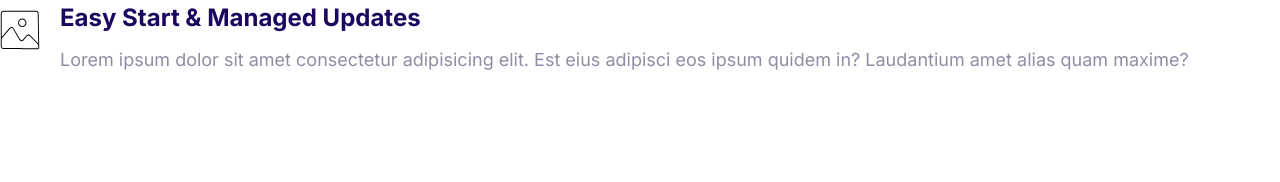
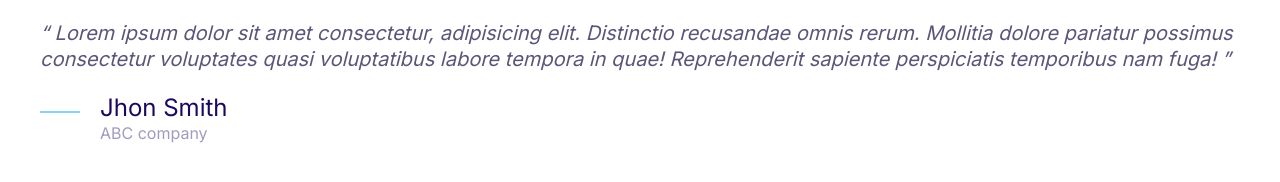
Before and after one commit to Samih51/moshify, a plain HTML site: page index.html in a window 1280 px wide. Drawn offline with Linux system fonts and the light colour scheme.

Commit message:
defining the quotes

```diff
--- a/css/styles.css
+++ b/css/styles.css
@@ -4,6 +4,7 @@
   --color-accent: #ff4300;
   --color-headings: #1b0760;
   --color-body: #918ca4;
+  --color-body-darker: #5c5577;
   --color-border: #ccc;
   --border-radius: 30px;
 }
@@ -314,3 +315,43 @@ a {
 .media__image {
   margin-top: 1rem;
 }
+/*Quote*/
+.quote {
+  font-size: 3rem;
+  font-style: italic;
+  color: var(--color-body-darker);
+  line-height: 1.3;
+}
+.quote__text::before {
+  content: open-quote;
+}
+.quote__text::after {
+  content: close-quote;
+}
+.quote__author {
+  font-size: 3rem;
+  font-weight: 500;
+  font-style: normal;
+  margin-bottom: 0;
+}
+.quote__organization {
+  color: var(--color-headings);
+  opacity: 0.4;
+  font-size: 2rem;
+  font-style: normal;
+}
+.quote__line {
+  position: relative;
+  bottom: 10px;
+}
+@media screen and (min-width: 1024px) {
+  .quote {
+    font-size: 2rem;
+  }
+  .quote__author {
+    font-size: 2.4rem;
+  }
+  .quote__organization {
+    font-size: 1.6rem;
+  }
+}
--- a/index.html
+++ b/index.html
@@ -13,19 +13,26 @@
     <link rel="stylesheet" href="css/styles.css" />
   </head>
   <body>
+    <blockquote class="quote">
+      <p class="quote__text">
+        Lorem ipsum dolor sit amet consectetur, adipisicing elit. Distinctio
+        recusandae omnis rerum. Mollitia dolore pariatur possimus consectetur
+        voluptates quasi voluptatibus labore tempora in quae! Reprehenderit
+        sapiente perspiciatis temporibus nam fuga!
+      </p>
+      <footer>
         <div class="media">
           <div class="media__image">
-        <svg class="icon icon--primary">
-          <use xlink:href="images/sprite.svg#snap"></use>
+            <svg class="icon icon--primary quote__line">
+              <use xlink:href="images/sprite.svg#line"></use>
             </svg>
           </div>
           <div class="media__body">
-        <h3 class="media__title">Easy Start & Managed Updates</h3>
-        <p>
-          Lorem ipsum dolor sit amet consectetur adipisicing elit. Est eius
-          adipisci eos ipsum quidem in? Laudantium amet alias quam maxime?
-        </p>
+            <h3 class="media__title quote__author">Jhon Smith</h3>
+            <p class="quote__organization">ABC company</p>
           </div>
         </div>
+      </footer>
+    </blockquote>
   </body>
 </html>
```
Also changed, not shown: css/components/quotes.html (added, +21 -0 lines). Lines whose indentation alone changed are shown as unchanged.
